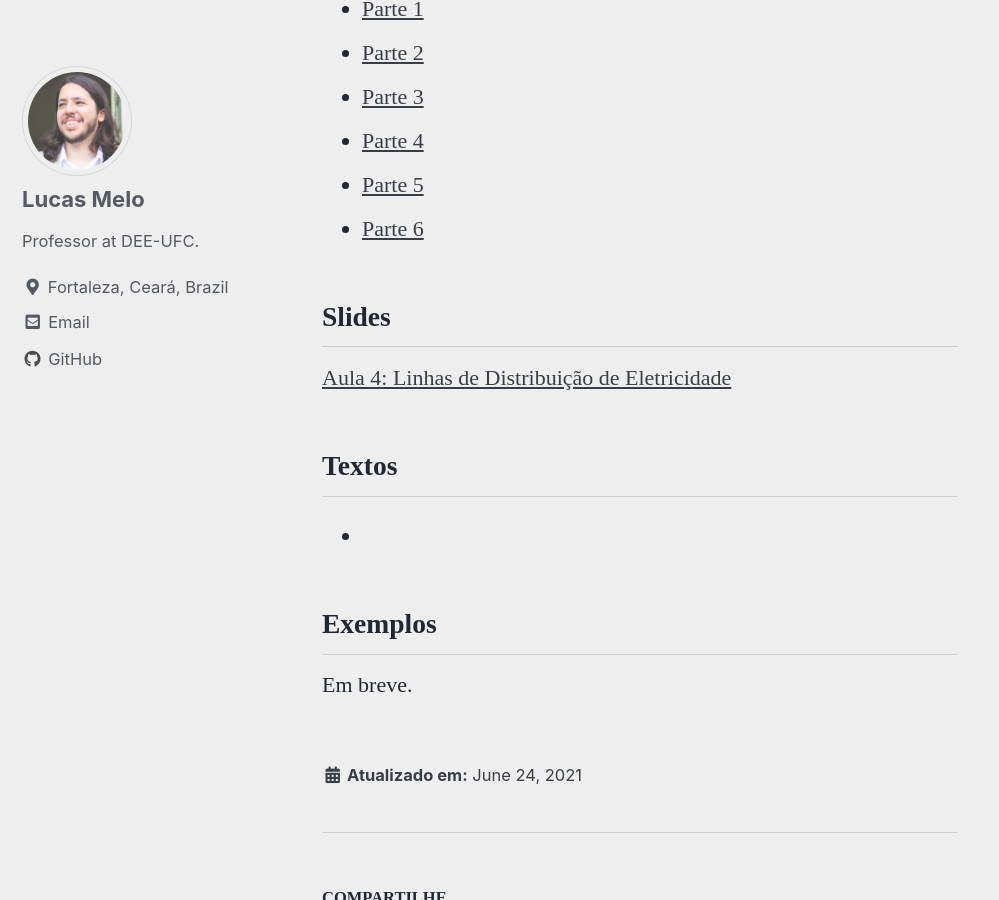
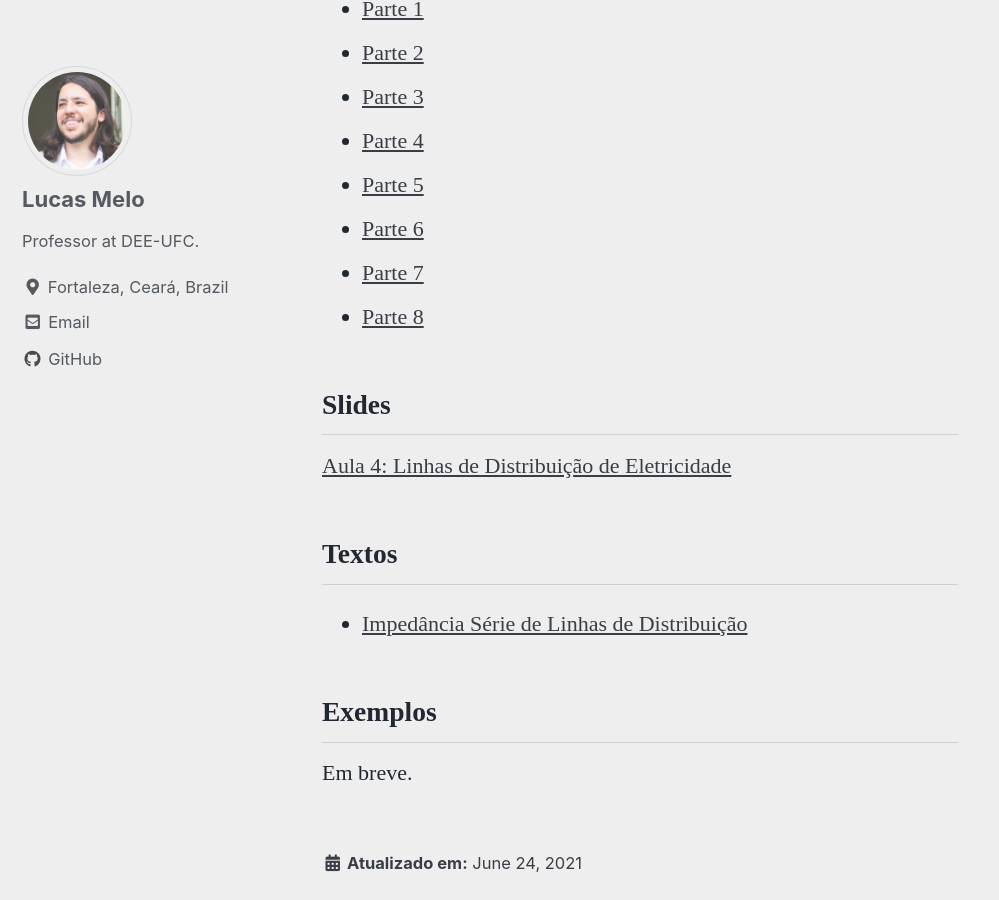
Before and after one commit to lucassm/lucassm.github.io, a Jekyll site: the page built from _teaching/DEE-2021/Unidade-04/index.md, in a window 1280 px wide and 900 px high, scrolled down 426 px. Shown: the whole window, without its empty margins (0-999 px from the left). Built offline with Jekyll 4.4.1, drawn with Linux system fonts in a browser that asks for light colours; cached includes are drawn as plain includes; some web fonts are replaced.

Commit message:
FIX UPDADE aula 04 de SDEE-2021-1

```diff
--- a/_teaching/DEE-2021/Unidade-04/index.md
+++ b/_teaching/DEE-2021/Unidade-04/index.md
@@ -16,12 +16,15 @@ Videos com a quarta aula do curso, com o assunto: *Linhas de Distribuição de E
 - [Parte 4](https://drive.google.com/file/d/1ZUvd9ztifxY9rs9CFmRNITX_D7d35sON/view?usp=sharing)
 - [Parte 5](https://drive.google.com/file/d/1rmPkbOUWBHurafZkaX2koDd_8KqYKo12/view?usp=sharing)
 - [Parte 6](https://drive.google.com/file/d/1n30AEh9Gc4UKffoCFts9eL6Eyg6qPyy4/view?usp=sharing)
+- [Parte 7](https://drive.google.com/file/d/1wBaFMh9t6lrzZ02-3Cbrf5GAUNkQOtns/view?usp=sharing)
+- [Parte 8](https://drive.google.com/file/d/12YsvMsAZyRCKfhJXq-5zQZAeppiw4tK5/view?usp=sharing)
+
 
 ## Slides
-[Aula 4: Linhas de Distribuição de Eletricidade](https://github.com/lucassm/lucassm.github.io/raw/master/files/SDEE-2021/aula4.pdf)
+[Aula 4: Linhas de Distribuição de Eletricidade](https://github.com/lucassm/lucassm.github.io/raw/master/files/SDEE-2021/aula4-1.pdf)
 
 ## Textos
-- [](https://github.com/lucassm/lucassm.github.io/raw/master/files/SDEE-2021/Unidade-4-Impedancia-Serie-protected.pdf)
+- [Impedância Série de Linhas de Distribuição](https://github.com/lucassm/lucassm.github.io/raw/master/files/SDEE-2021/Unidade-4-Impedancia-Serie-protected.pdf)
 
 ## Exemplos
 Em breve.
```
Also changed, not shown: 2 other files.
